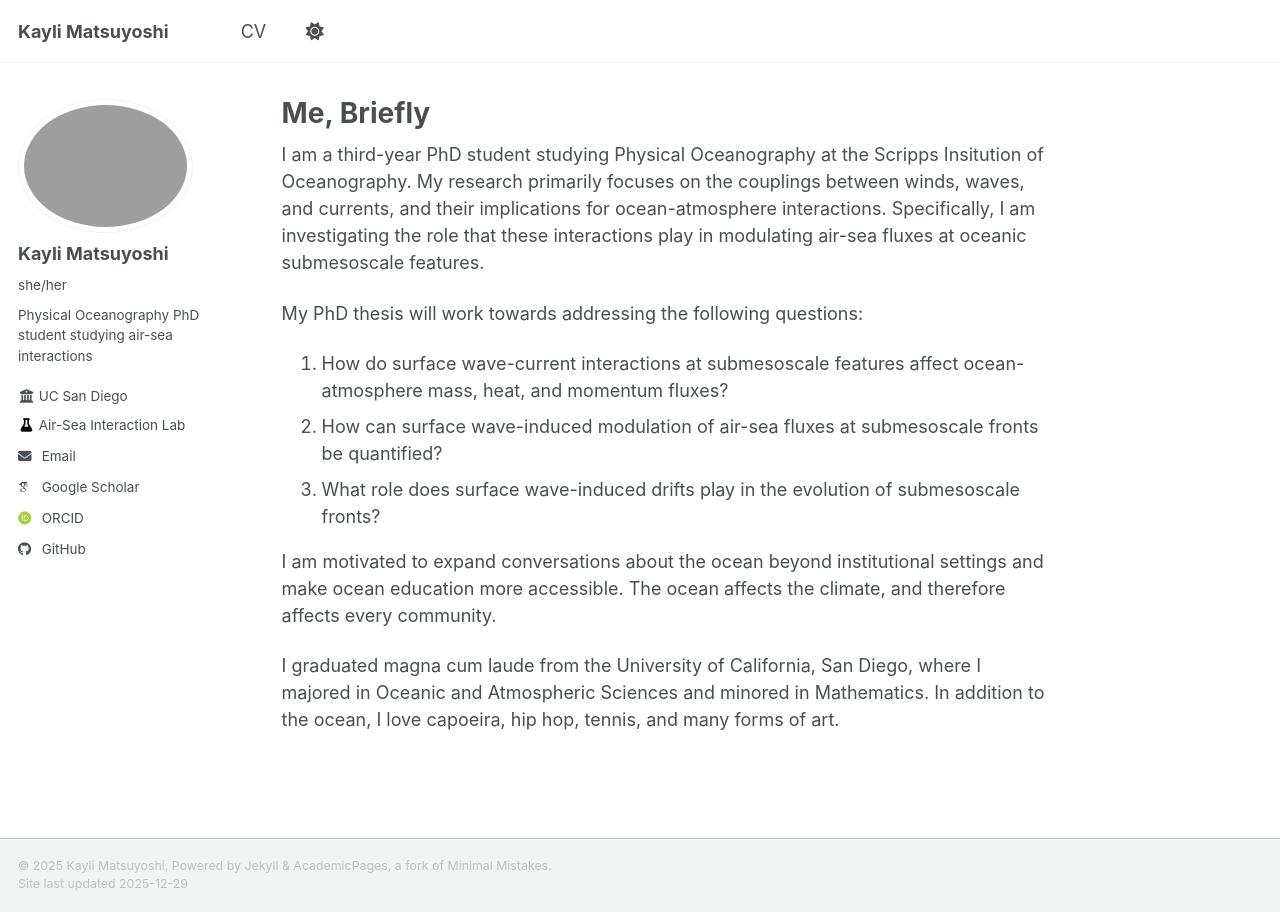
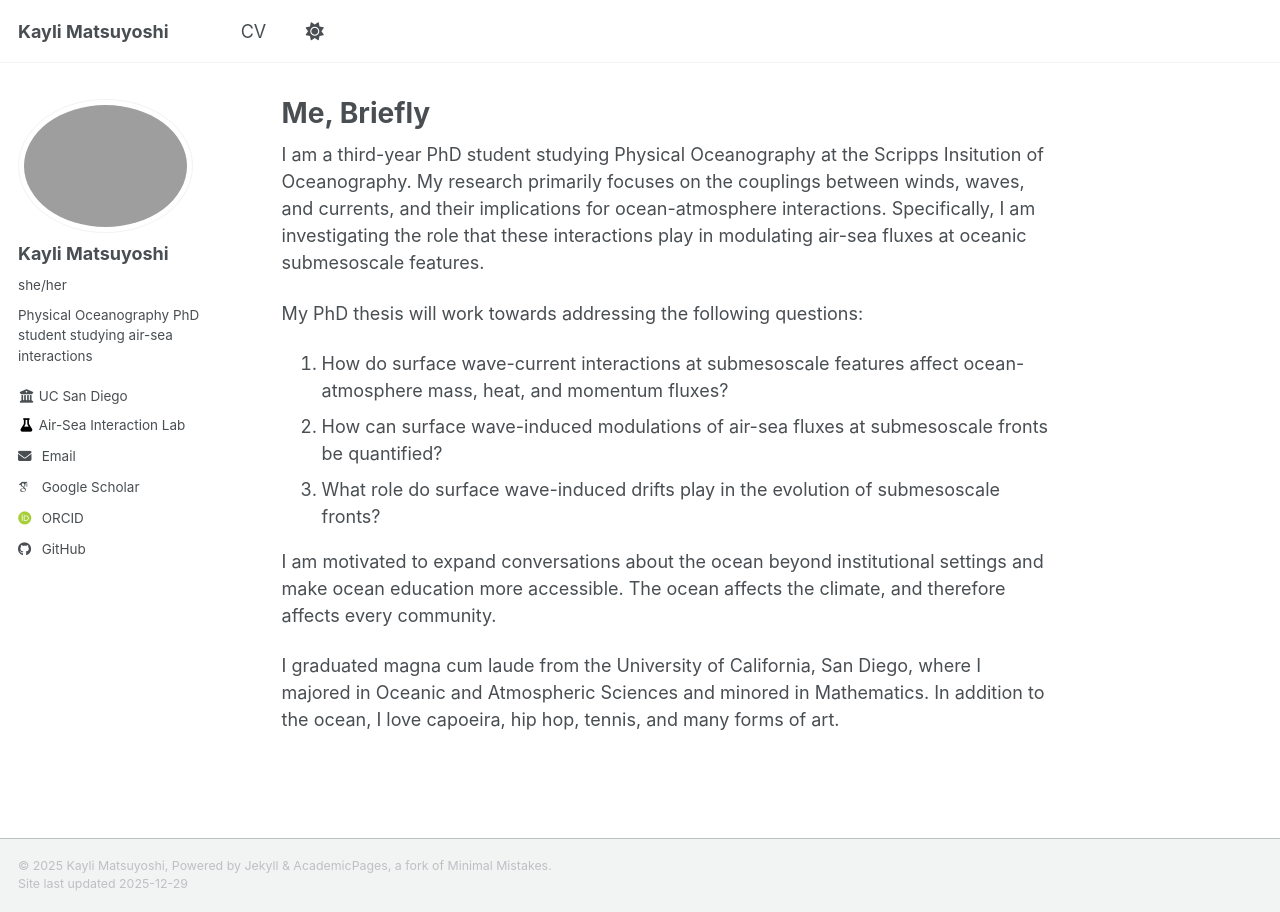
Before and after one commit to kmatsuyo/kmatsuyo.github.io, a Jekyll site: the page built from _pages/about.md, in a window 1280 px wide. Built offline with Jekyll 4.4.1, drawn with Linux system fonts in a browser that asks for light colours; some web fonts are replaced; a script bundle is joined from its source files by our own code; library files that are not in the unit come from our copies.

Commit message:
Update about.md

```diff
--- a/_pages/about.md
+++ b/_pages/about.md
@@ -11,8 +11,8 @@ I am a third-year PhD student studying Physical Oceanography at the Scripps Insi
 
 My PhD thesis will work towards addressing the following questions:
 1. How do surface wave-current interactions at submesoscale features affect ocean-atmosphere mass, heat, and momentum fluxes?
-2. How can surface wave-induced modulation of air-sea fluxes at submesoscale fronts be quantified?
-3. What role does surface wave-induced drifts play in the evolution of submesoscale fronts?
+2. How can surface wave-induced modulations of air-sea fluxes at submesoscale fronts be quantified?
+3. What role do surface wave-induced drifts play in the evolution of submesoscale fronts?
 
 I am motivated to expand conversations about the ocean beyond institutional settings and make ocean education more accessible. The ocean affects the climate, and therefore affects every community.
 
```
